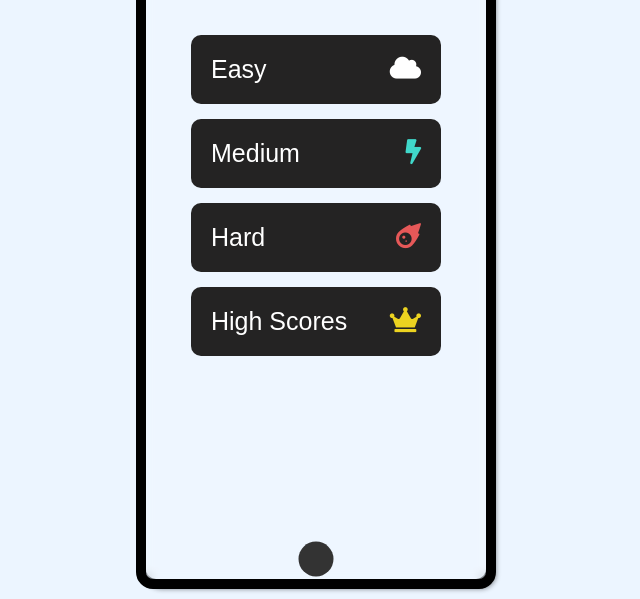
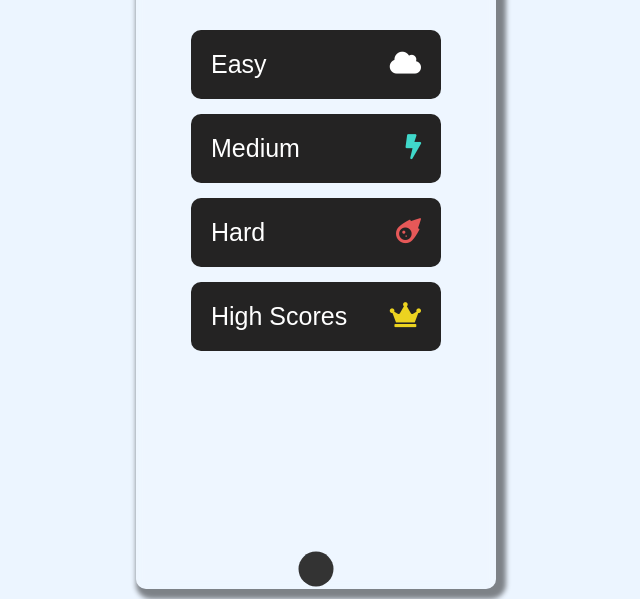
Before and after one commit to Mmandabes/Challenge-Trivia-Game, a plain HTML site: page index.html in a window 1280 px wide. Shown: the part 201-800 px from the top of the page, without its empty margins (324-964 px from the left). Drawn offline with Linux system fonts and the light colour scheme.

Commit message:
css fixes

```diff
--- a/css/app.css
+++ b/css/app.css
@@ -159,15 +159,11 @@ input::placeholder {
 /* App Look */
 .smartphone {
   height: calc(100vh - 2rem);
-  min-height: fit-content;
+  min-height: max-content;
   width: calc((9/19.5)*(100vh - 2rem));
-  min-width: min-content;
+  min-width: fit-content;
   position: relative;
   margin: 1rem auto;
-  border: 1rem black solid;
-  border-radius: 6.7rem;
-  -moz-border-radius: 1.7rem;
-   -webkit-border-radius: 1.7rem;
 }
 
 .smartphone:before {
```
